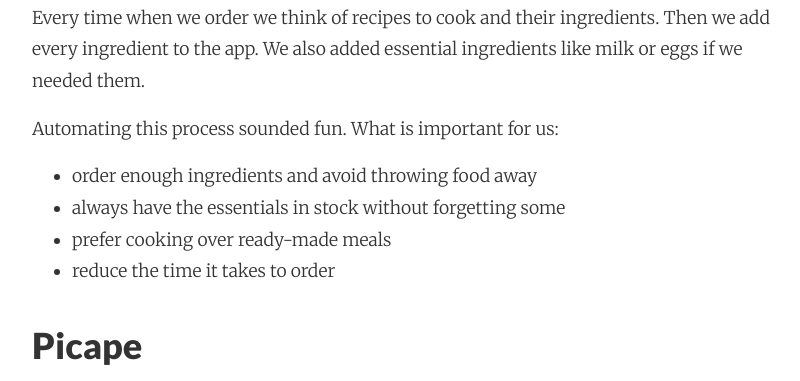
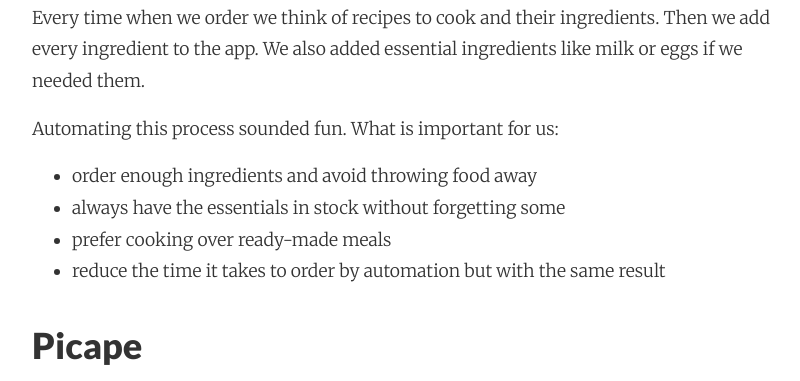
Before and after one commit to adri/adri.github.io, a Jekyll site: the page built from _posts/2017-09-27-learning-elixir-second-side-project-part1.md, in a window 1280 px wide and 900 px high, scrolled down 1381 px, cut to the strip 0-381 px from the top of the window. Shown: the whole strip, without its empty margins (224-1024 px from the left). Built offline with Jekyll 4.4.1, drawn with Linux system fonts in a browser that asks for light colours; nearby versions of some CDN libraries; comment, search, counter and statistics services are not loaded.

Commit message:
Autocommit from wiki

```diff
--- a/_posts/2017-09-27-learning-elixir-second-side-project-part1.md
+++ b/_posts/2017-09-27-learning-elixir-second-side-project-part1.md
@@ -26,7 +26,7 @@
 * order enough ingredients and avoid throwing food away
 * always have the essentials in stock without forgetting some
 * prefer cooking over ready-made meals
-* reduce the time it takes to order
+* reduce the time it takes to order by automation but with the same result
 
 ### Picape
 <div class="video-container"><iframe width="560" height="315" src="https://www.youtube.com/embed/qhtsn7rZClQ" frameborder="0" allowfullscreen></iframe></div>
```
